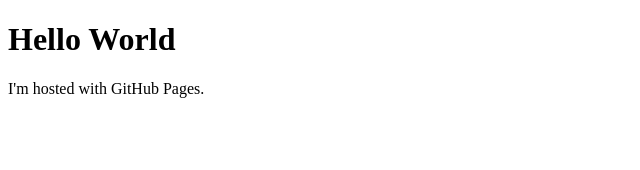
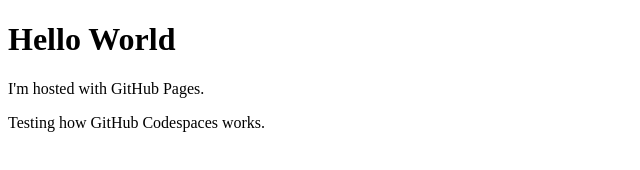
Before and after one commit to glnnhoffman/glnnhoffman.github.io, a plain HTML site: page index.html in a window 1280 px wide. Shown: the whole page, without its empty margins (0-640 px from the left). Drawn offline with Linux system fonts and the light colour scheme.

Commit message:
modified:   index.html

```diff
--- a/index.html
+++ b/index.html
@@ -3,5 +3,7 @@
 <body>
 <h1>Hello World</h1>
 <p>I'm hosted with GitHub Pages.</p>
+
+<p>Testing how GitHub Codespaces works.</p>
 </body>
 </html>
```
